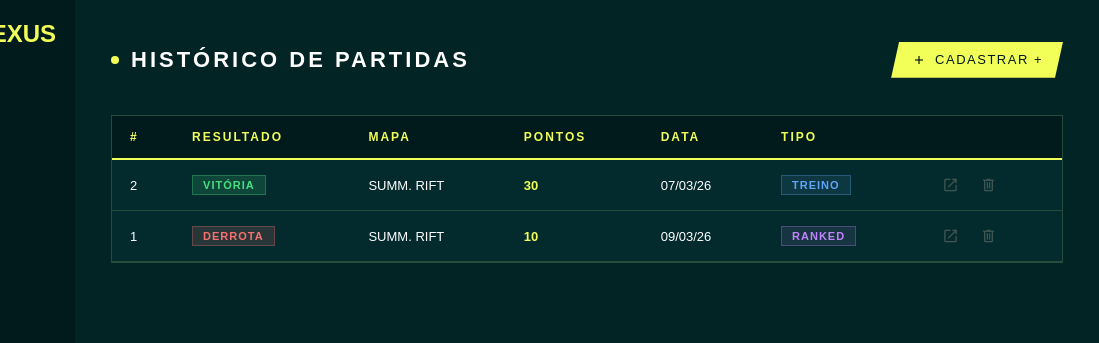
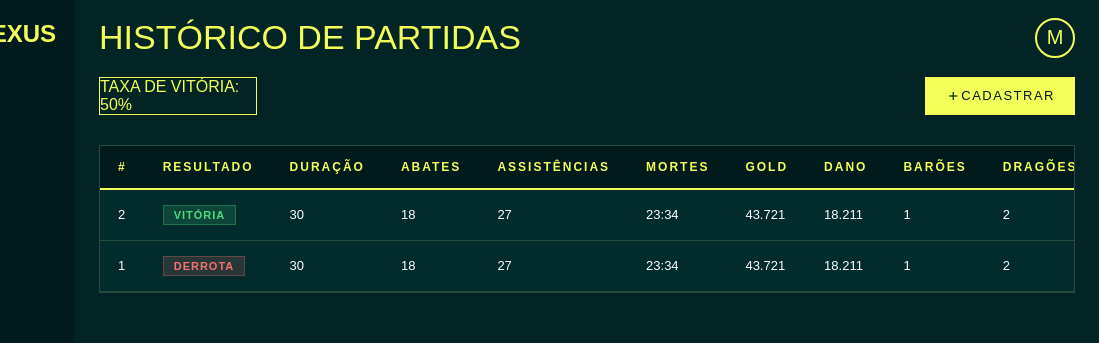
Before and after one commit to CodeNexus-Grupo-3/Sprint2, a website: page web-data-viz/public/partidas.html in a window 1280 px wide. Shown: the top 343 px of the page, 181-1280 px from the left. Drawn offline with nearby package versions, Linux system fonts and the light colour scheme; a web font is replaced by a local one.

Commit message:
adequação e edição no cadastro de partidas

```diff
--- a/web-data-viz/public/css/painel.css
+++ b/web-data-viz/public/css/painel.css
@@ -115,7 +115,6 @@ body{
     flex-direction: column;
     justify-content: space-between;
     align-items: center;
-
 }
 
 
--- a/web-data-viz/public/css/partidas.css
+++ b/web-data-viz/public/css/partidas.css
@@ -111,9 +111,10 @@
         .view {
             position: absolute;
             inset: 0;
-            padding: 32px 36px;
+            padding: 2px 24px;
             overflow-y: auto;
             transition: opacity 0.3s, transform 0.3s;
+/*             background-color: #c084fc; */
         }
 
         .view.hidden {
@@ -126,22 +127,58 @@
             display: flex;
             align-items: center;
             justify-content: space-between;
-            margin-bottom: 28px;
+            margin-top: 12px;
+            margin-bottom: 15px;
+            height: 6%;
+/*             background-color: #34d399; */
         }
 
-        .section-title { display: flex; align-items: center; gap: 12px; }
+        .section-title {
+/*             background-color: brown; */
+            display: flex;
+            align-items: center;
 
-        .section-title h1 {
-            color: var(--cor-texto);
-            font-size: 22px;
-            letter-spacing: 3px;
-            text-transform: uppercase;
         }
 
-        .section-title .dot {
-            width: 8px; height: 8px;
-            background: var(--cor-destaque);
-            border-radius: 50%;
+        .section-title span {
+            text-transform: uppercase;
+            color: #F2FF58;
+            font-size: 34px;
+            font-weight: 300;
+        }
+
+        .container_user {
+            border: 2px solid #F2FF58;
+            border-radius: 100%;
+            width: 40px;
+            height: 40px;
+            display: flex;
+            justify-content: center;
+            align-items: center;
+            font-size: 20px;
+            color: #F2FF58;
+            margin-top: 0px;
+            box-sizing: border-box;
+/*             background-color: blueviolet; */
+        }
+
+        .second_section{
+/*             background-color: chartreuse; */
+            display: flex;
+            flex-direction: row;
+            justify-content: space-between;
+            margin-bottom: 30px;
+        }
+
+        .winrate_box{
+            border: solid 1px #F2FF58;
+            width: 16%;
+            display: flex;
+            flex-direction: column;
+            justify-content: center;
+            align-items: center;
+            font-weight: 300;
+            color: #F2FF58;
         }
 
         .btn-cadastrar {
@@ -155,9 +192,9 @@
             cursor: pointer;
             display: flex;
             align-items: center;
-            gap: 8px;
+            gap: 8px
             transition: all 0.2s;
-            clip-path: polygon(8px 0%, 100% 0%, calc(100% - 8px) 100%, 0% 100%);
+/*             clip-path: polygon(8px 0%, 100% 0%, calc(100% - 8px) 100%, 0% 100%); */
         }
 
         .btn-cadastrar:hover { background: var(--cor-destaque-secundaria); transform: translateY(-1px); }
@@ -182,7 +219,7 @@
         .tabela-container {
             background: var(--cor-card);
             border: 1px solid var(--cor-linha);
-            overflow: hidden;
+            overflow: auto;
         }
 
         table { width: 100%; border-collapse: collapse; }
--- a/web-data-viz/public/partidas.html
+++ b/web-data-viz/public/partidas.html
@@ -52,14 +52,25 @@
         <div class="view" id="view-historico">
             <div class="section-header">
                 <div class="section-title">
-                    <div class="dot"></div>
-                    <h1>Histórico de Partidas</h1>
+                    <span>Histórico de Partidas</span>
                 </div>
+
+                <div class="container_user">
+                    <span class="user_letra">M</span>
+                </div>
+            </div>
+
+            <div class="second_section">
+                <div class="winrate_box">
+                    <span>TAXA DE VITÓRIA: 50%</span>
+                </div>
+
                 <button class="btn-cadastrar" onclick="cadastrarPartida()">
                     <span class="material-symbols-outlined" style="font-size:16px">add</span>
-                    CADASTRAR +
+                    CADASTRAR
                 </button>
             </div>
+
 
             <div class="tabela-container">
                 <table>
@@ -67,10 +78,17 @@
                         <tr>
                             <th>#</th>
                             <th>RESULTADO</th>
-                            <th>MAPA</th>
+                            <th>DURAÇÃO</th>
+                            <th>ABATES</th>
+                            <th>ASSISTÊNCIAS</th>
+                            <th>MORTES</th>
+                            <th>GOLD</th>
+                            <th>DANO</th>
+                            <th>BARÕES</th>
+                            <th>DRAGÕES</th>
+                            <th>TORRES</th>
                             <th>PONTOS</th>
                             <th>DATA</th>
-                            <th>TIPO</th>
                             <th></th>
                         </tr>
                     </thead>
@@ -147,34 +165,48 @@ let partidas = [
     {
         id: 2,
         resultado: 'VITÓRIA',
-        mapa: 'SUMM. RIFT',
-        pontos: 30,
+        duração: '23:34',
+        abates: '30',
+        assistências: '27',
+        mortes: '18',
+        gold: '18.211',
+        dano: '43.721',
+        barões: '1',
+        dragões: '2',
+        torres: '3',
+        pontos: '30',
         data: '07/03/26',
-        tipo: 'TREINO',
-        jogadores: [
+        /* jogadores: [
             { nome: 'ShadowAce',  champion: 'Jinx',   lane: 'ADC', kills: 8, deaths: 2, assists: 10 },
             { nome: 'IronMage',   champion: 'Lux',    lane: 'SUP', kills: 2, deaths: 3, assists: 18 },
             { nome: 'TopFrag',    champion: 'Darius', lane: 'TOP', kills: 7, deaths: 4, assists: 5  },
             { nome: 'JungleBoss', champion: 'Vi',     lane: 'JNG', kills: 5, deaths: 3, assists: 12 },
             { nome: 'MidLord',    champion: 'Syndra', lane: 'MID', kills: 9, deaths: 1, assists: 7  },
         ],
-        dano: [1200, 2400, 3100, 4800, 6200, 8500, 9800, 11200, 14000, 18000],
+        dano: [1200, 2400, 3100, 4800, 6200, 8500, 9800, 11200, 14000, 18000], */
     },
     {
         id: 1,
         resultado: 'DERROTA',
-        mapa: 'SUMM. RIFT',
-        pontos: 10,
-        data: '09/03/26',
-        tipo: 'RANKED',
-        jogadores: [
+        duração: '23:34',
+        abates: '30',
+        assistências: '27',
+        mortes: '18',
+        gold: '18.211',
+        dano: '43.721',
+        barões: '1',
+        dragões: '2',
+        torres: '3',
+        pontos: '30',
+        data: '07/03/26',
+        /* jogadores: [
             { nome: 'ShadowAce',  champion: 'Caitlyn', lane: 'ADC', kills: 3, deaths: 6, assists: 4 },
             { nome: 'IronMage',   champion: 'Thresh',  lane: 'SUP', kills: 1, deaths: 5, assists: 9 },
             { nome: 'TopFrag',    champion: 'Garen',   lane: 'TOP', kills: 4, deaths: 7, assists: 3 },
             { nome: 'JungleBoss', champion: 'Lee Sin', lane: 'JNG', kills: 2, deaths: 8, assists: 6 },
             { nome: 'MidLord',    champion: 'Ahri',    lane: 'MID', kills: 5, deaths: 5, assists: 5 },
         ],
-        dano: [900, 1500, 2200, 3000, 4100, 5200, 6000, 6800, 7200, 7600],
+        dano: [900, 1500, 2200, 3000, 4100, 5200, 6000, 6800, 7200, 7600], */
     },
 ];
 let proximoId = 3;
@@ -194,20 +226,25 @@ function renderTabela() {
 
         const resClasse  = p.resultado === 'VITÓRIA' ? 'badge-vitoria'
                          : p.resultado === 'DERROTA' ? 'badge-derrota' : 'badge-empate';
-        const tipoClasse = p.tipo === 'TREINO' ? 'badge-treino'
-                         : p.tipo === 'RANKED' ? 'badge-ranked' : 'badge-amistoso';
 
         tr.innerHTML = `
             <td>${p.id}</td>
         <td><span class="badge ${resClasse}">${p.resultado}</span></td>
-            <td>${p.mapa}</td>
-            <td><span class="pontos-num">${p.pontos}</span></td>
+        <td>${p.abates}</td>
+        <td>${p.mortes}</td>
+        <td>${p.assistências}</td>
+        <td>${p.duração}</td>
+        <td>${p.dano}</td>
+        <td>${p.gold}</td>
+        <td>${p.barões}</td>
+        <td>${p.dragões}</td>
+        <td>${p.torres}</td>
+        <td>${p.pontos}</td>
         <td>${p.data}</td>
-            <td><span class="badge ${tipoClasse}">${p.tipo}</span></td>
         <td>
             <div class="cell-acoes">
-                    <button class="btn-icon" title="Ver detalhes" onclick="abrirPartida(${p.id})">open_in_new</button>
-                    <button class="btn-icon deletar" title="Excluir" onclick="excluirPartida(event,${p.id})">delete</button>
+                <button class="btn-icon" onclick="abrirPartida(${p.id})">open_in_new</button>
+                <button class="btn-icon deletar" onclick="excluirPartida(event, ${p.id})">delete</button>
             </div>
         </td>
         `;
@@ -238,23 +275,19 @@ function cadastrarPartida() {
                 <option>EMPATE</option>
             </select>
         </td>
-        <td>
-            <select class="input-tabela" id="mapa-${novoId}">
-                <option>SUMM. RIFT</option>
-                <option>ARAM</option>
-                <option>TFT</option>
-                <option>ARENA</option>
-            </select>
-        </td>
-        <td><input class="input-tabela" id="pts-${novoId}" type="number" placeholder="0" min="0" style="width:60px"></td>
-        <td><input class="input-tabela" id="data-${novoId}" type="text" placeholder="DD/MM/AA"></td>
-        <td>
-            <select class="input-tabela" id="tipo-${novoId}">
-                <option>TREINO</option>
-                <option>RANKED</option>
-                <option>AMISTOSO</option>
-            </select>
-        </td>
+
+        <td><input class="input-tabela" id="dur-${novoId}" type="text" placeholder="00:00" style="width:60px"></td>
+        <td><input class="input-tabela" id="aba-${novoId}" type="number" placeholder="0" min="0" style="width:50px"></td>
+        <td><input class="input-tabela" id="ast-${novoId}" type="number" placeholder="0" min="0" style="width:50px"></td>
+        <td><input class="input-tabela" id="mor-${novoId}" type="number" placeholder="0" min="0" style="width:50px"></td>
+        <td><input class="input-tabela" id="gld-${novoId}" type="text" placeholder="0.000" style="width:70px"></td>
+        <td><input class="input-tabela" id="dan-${novoId}" type="text" placeholder="0.000" style="width:70px"></td>
+        <td><input class="input-tabela" id="bar-${novoId}" type="number" placeholder="0" min="0" style="width:40px"></td>
+        <td><input class="input-tabela" id="dra-${novoId}" type="number" placeholder="0" min="0" style="width:40px"></td>
+        <td><input class="input-tabela" id="tor-${novoId}" type="number" placeholder="0" min="0" style="width:40px"></td>
+        <td><input class="input-tabela" id="pts-${novoId}" type="number" placeholder="0" min="0" style="width:50px"></td>
+        <td><input class="input-tabela" id="data-${novoId}" type="text" placeholder="DD/MM/AA" style="width:80px"></td>
+
         <td>
             <div class="cell-acoes">
                 <button class="btn-icon" title="Salvar" onclick="salvarPartida(${novoId})">check_circle</button>
@@ -264,7 +297,8 @@ function cadastrarPartida() {
     `;
 
     tbody.insertBefore(tr, tbody.firstChild);
-    document.getElementById(`data-${novoId}`).focus();
+    // Foca no primeiro campo de input de texto após os selects
+    document.getElementById(`dur-${novoId}`).focus();
 }
 
 function salvarPartida(id) {
```
Lines whose indentation alone changed are shown as unchanged.
